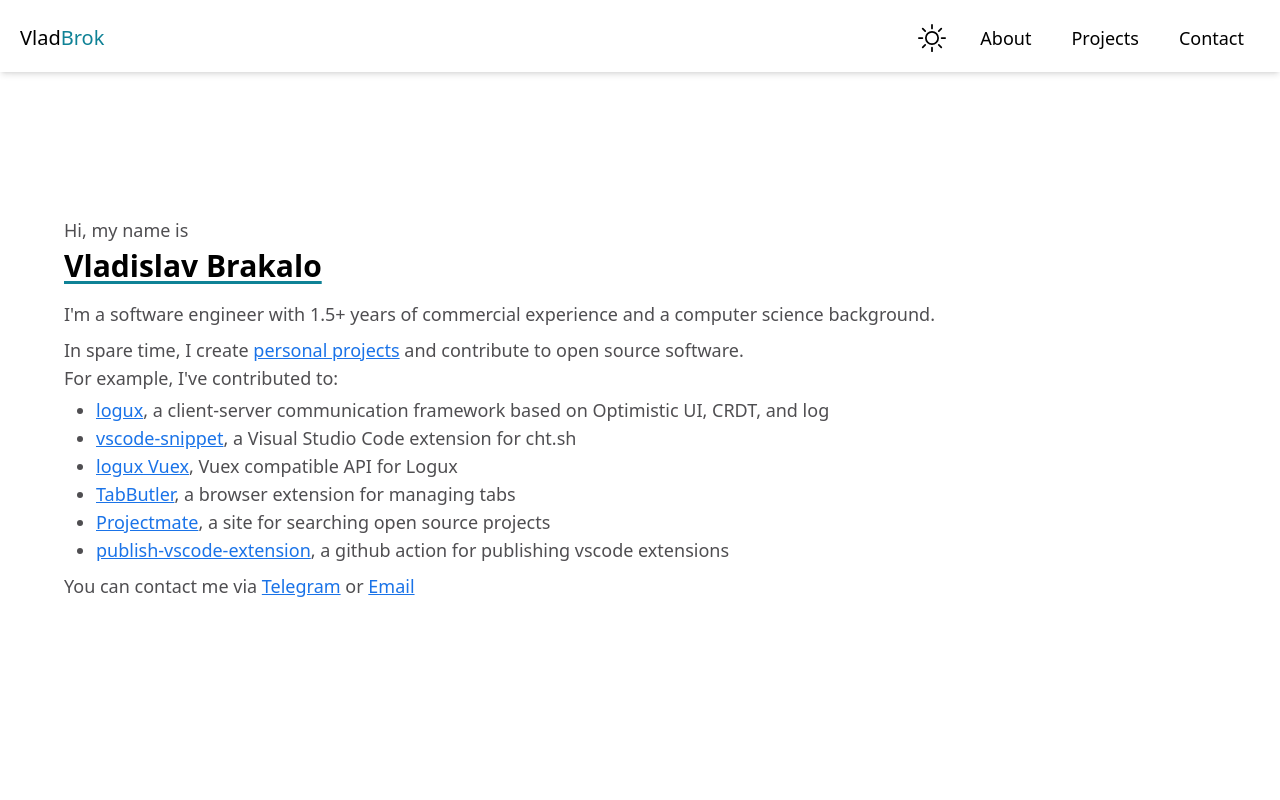
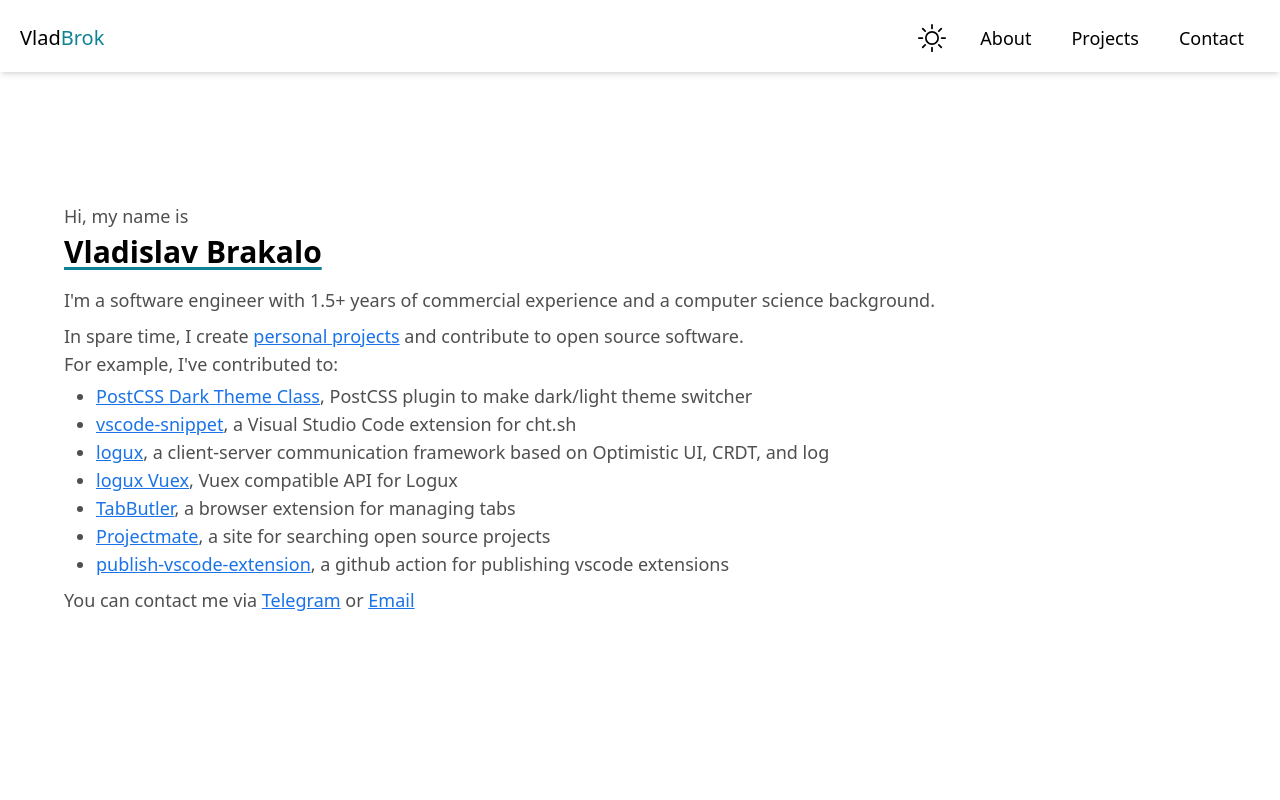
Before and after one commit to VladBrok/personal-site, a React (Vite) app: page / in a window 1280 px wide. Shown: the top 800 px of the page. Built offline with nearby package versions, Linux system fonts and the light colour scheme.

Commit message:
mention postcss contribution

```diff
--- a/src/components/App.jsx
+++ b/src/components/App.jsx
@@ -68,11 +68,13 @@ export default function App() {
               For example, I've contributed to:{" "}
               <ul className="my-1">
                 <li className="list-item">
-                  <a className="link" href="https://github.com/logux">
-                    logux
+                  <a
+                    className="link"
+                    href="https://github.com/postcss/postcss-dark-theme-class"
+                  >
+                    PostCSS Dark Theme Class
                   </a>
-                  , a client-server communication framework based on Optimistic
-                  UI, CRDT, and log
+                  , PostCSS plugin to make dark/light theme switcher
                 </li>
                 <li className="list-item">
                   <a
@@ -82,6 +84,13 @@ export default function App() {
                     vscode-snippet
                   </a>
                   , a Visual Studio Code extension for cht.sh
+                </li>
+                <li className="list-item">
+                  <a className="link" href="https://github.com/logux">
+                    logux
+                  </a>
+                  , a client-server communication framework based on Optimistic
+                  UI, CRDT, and log
                 </li>
                 <li className="list-item">
                   <a className="link" href="https://github.com/logux/vuex">
```
